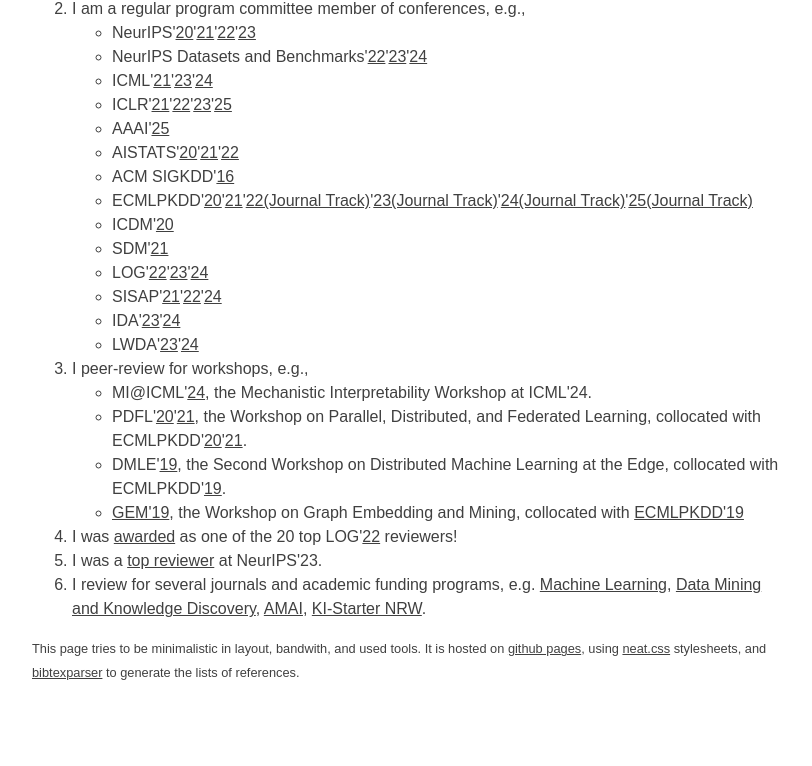
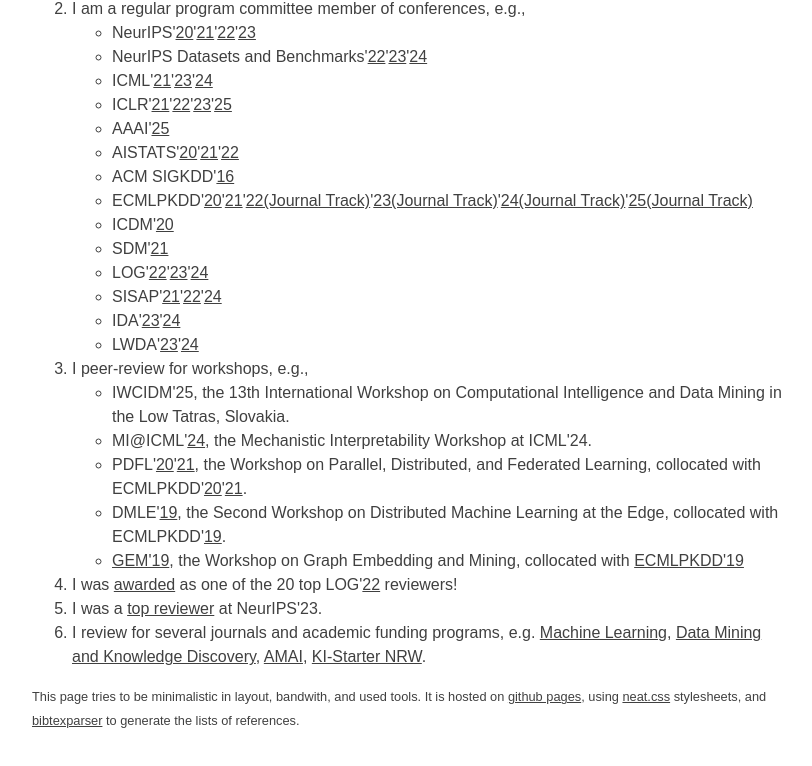
Before and after one commit to pwelke/pwelke.github.io, a plain HTML site: page index.html in a window 1280 px wide. Shown: the part 8465-9231 px from the top of the page, without its empty margins (228-1040 px from the left). Before the commit the page ends 9183 px from the top, so only its background shows below. Drawn offline with Linux system fonts and the light colour scheme.

Commit message:
add new workshop reviewing

```diff
--- a/index.html
+++ b/index.html
@@ -779,6 +779,7 @@ ML2R Coding Nugget<br />
   </li>
   <li>I peer-review for workshops, e.g.,
     <ul>
+    <li>IWCIDM'25, the 13th International Workshop on Computational Intelligence and Data Mining in the Low Tatras, Slovakia.</li>
     <li>MI@ICML'<a href="https://icml2024mi.pages.dev/">24</a>, the Mechanistic Interpretability Workshop at ICML'24.</li>
     <li>PDFL'<a href="https://pdfl.iais.fraunhofer.de/">20</a>'<a href="https://pdfl.iais.fraunhofer.de/">21</a>, the Workshop on Parallel, Distributed, and Federated Learning, collocated with ECMLPKDD'<a href="http://www.ecmlpkdd2020.net">20</a>'<a href="http://2021.ecmlpkdd.org">21</a>.</li>
     <li>DMLE'<a href="https://dmle.iais.fraunhofer.de/">19</a>, the Second Workshop on Distributed Machine Learning at the Edge, collocated with ECMLPKDD'<a href="http://www.ecmlpkdd2019.org">19</a>.</li>
```
Also changed, not shown: 1 other file.
